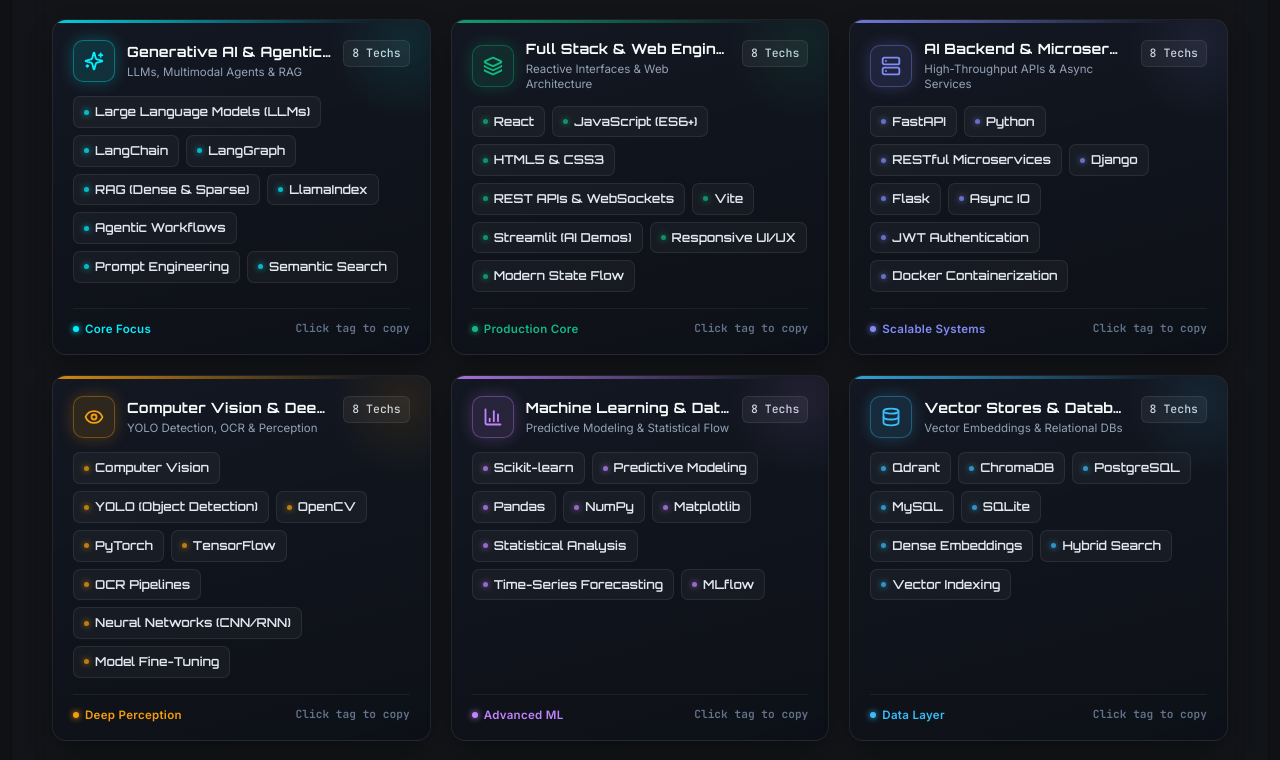
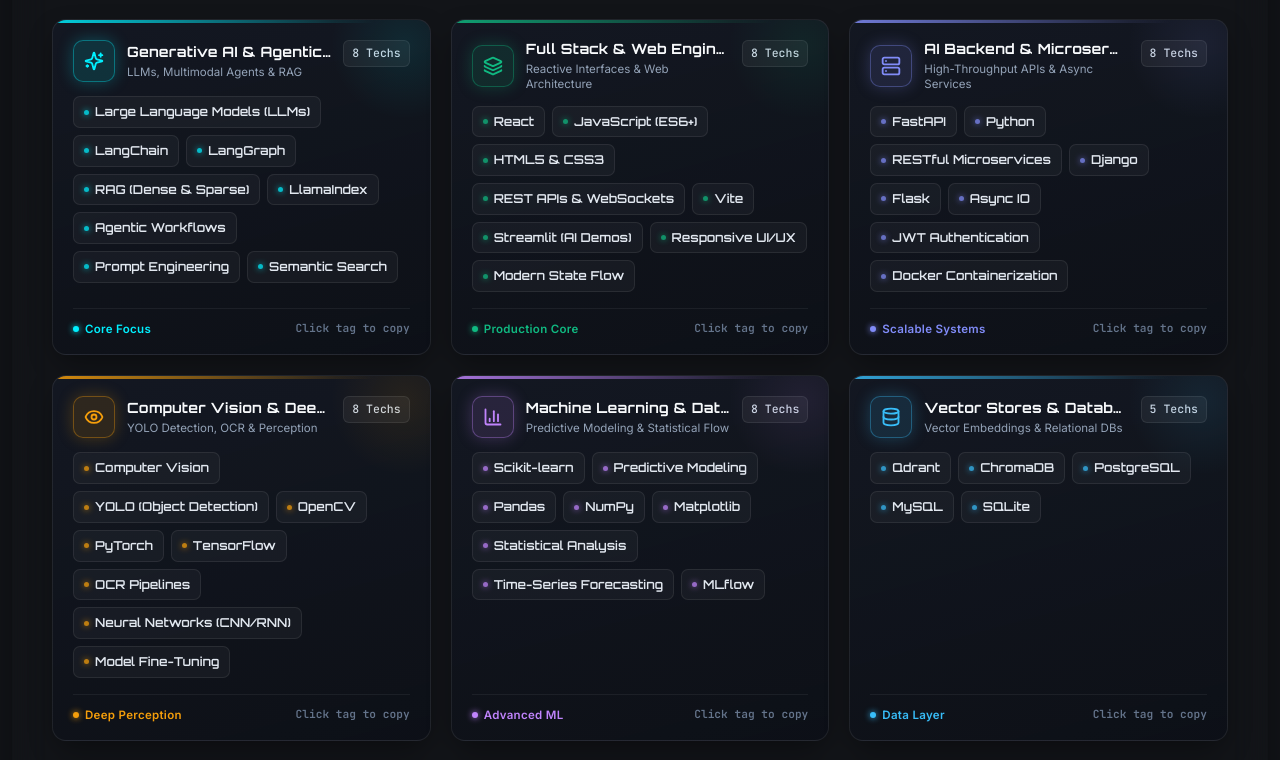
Before and after one commit to JOBIN456/PortFolio, a React (Vite) app: page / in a window 1280 px wide. Shown: the part 1316-2076 px from the top of the page. Built offline with nearby package versions, Linux system fonts and the light colour scheme; the HTML template or start-up script is replaced by a standard one.

Commit message:
feat: add portfolio data module containing personal, experience, and project details

```diff
--- a/src/data/portfolioData.js
+++ b/src/data/portfolioData.js
@@ -101,9 +101,7 @@
         "PostgreSQL",
         "MySQL",
         "SQLite",
-        "Dense Embeddings",
-        "Hybrid Search",
-        "Vector Indexing",
+
       ],
     },
     {
```
